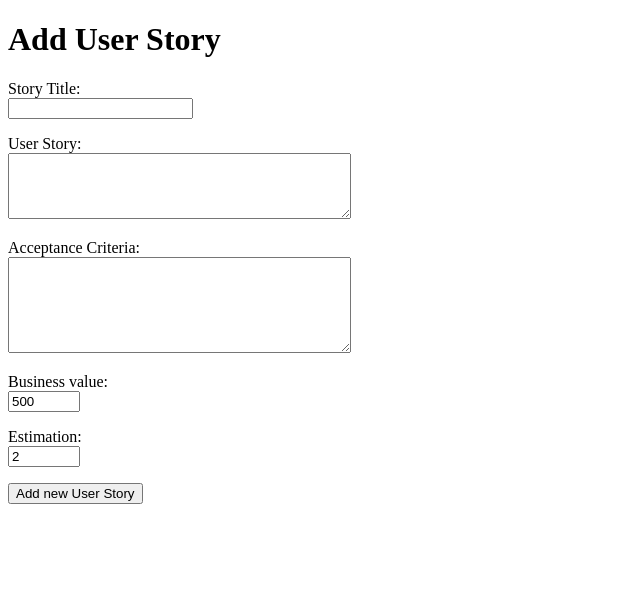
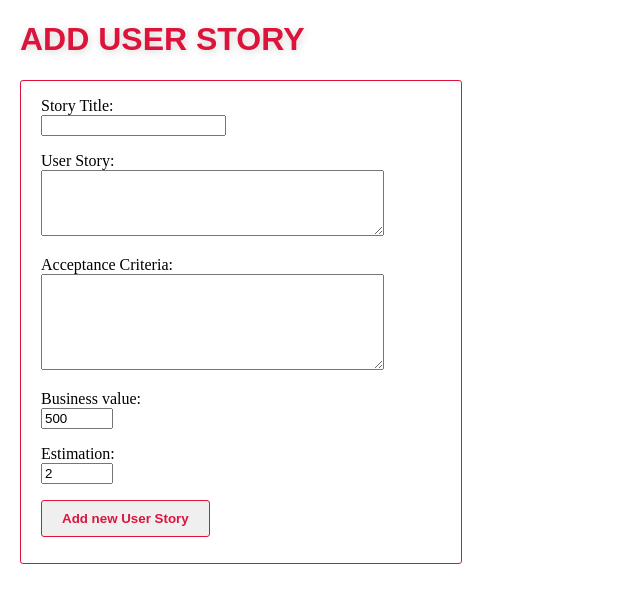
Before and after one commit to CodecoolGlobal/super-sprinter-3000-python-reference-makktim, a Flask app: page /story in a window 1280 px wide. Shown: the top 603 px of the page, without its empty margins (0-640 px from the left). Run offline with Flask 2, Linux system fonts and the light colour scheme.

Commit message:
Redesigned both templates

```diff
--- /dev/null
+++ b/static/style.css
@@ -0,0 +1,67 @@
+body{
+    margin: 10px 20px;
+}
+
+h1{
+    text-transform: uppercase;
+    font-family: sans-serif;
+    color: crimson;
+    text-shadow: 1px 2px 9px lightgrey;
+}
+
+table, td, th {
+    border-collapse:separate;
+}
+
+table{
+    width: 100%;
+    border: 1px solid crimson;
+    border-radius: 3px;
+    border-spacing: 0;
+}
+
+tr:nth-of-type(odd){
+    background: hsla(348, 83%, 96%, 1);
+}
+
+th{
+    white-space: nowrap;
+    background: crimson;
+    color: white;
+}
+
+td, th{
+    vertical-align: top;
+    padding: 10px;
+}
+
+td a{
+    color: dodgerblue;
+    text-decoration: none;
+    font-weight: bold;
+    white-space: nowrap;
+}
+
+form{
+    max-width: 400px;
+    border: 1px solid crimson;
+    padding: 0 20px;
+    border-radius: 3px;
+}
+
+.button{
+    border: 1px solid crimson;
+    margin-bottom: 10px;
+    display: inline-block;
+    padding: 10px 20px;
+    text-decoration: none;
+    color: crimson;
+    font-weight: bold;
+    font-family: sans-serif;
+    border-radius: 3px;
+}
+
+.button:hover,
+.button:focus{
+    background: hsla(348, 83%, 96%, 1);
+}
--- a/templates/layout.html
+++ b/templates/layout.html
@@ -3,6 +3,7 @@
 <head>
     <meta charset="UTF-8">
     <title>{% block title %}Welcome!{% endblock %} | Super Sprinter 3000</title>
+    <link rel="stylesheet" type="text/css" href="{{ url_for('static', filename='style.css') }}">
 </head>
 <body>
 {% block content %}{% endblock %}
--- a/templates/list.html
+++ b/templates/list.html
@@ -8,7 +8,7 @@
     <h1>Super Sprinter 3000</h1>
 
     <br>
-    <a href="{{ url_for('route_story_add') }}">Add new User Story</a>
+    <a href="{{ url_for('route_story_add') }}" class="button">Add new User Story</a>
     <br>
 
     <table>
--- a/templates/user_story.html
+++ b/templates/user_story.html
@@ -46,7 +46,7 @@
             </p>
         {% endif %}
         <p>
-            <button type="submit">{{ button_title }}</button>
+            <button type="submit" class="button">{{ button_title }}</button>
         </p>
     </form>
 {% endblock %}
```
Also changed, not shown: data.csv (+9 -15 lines).
